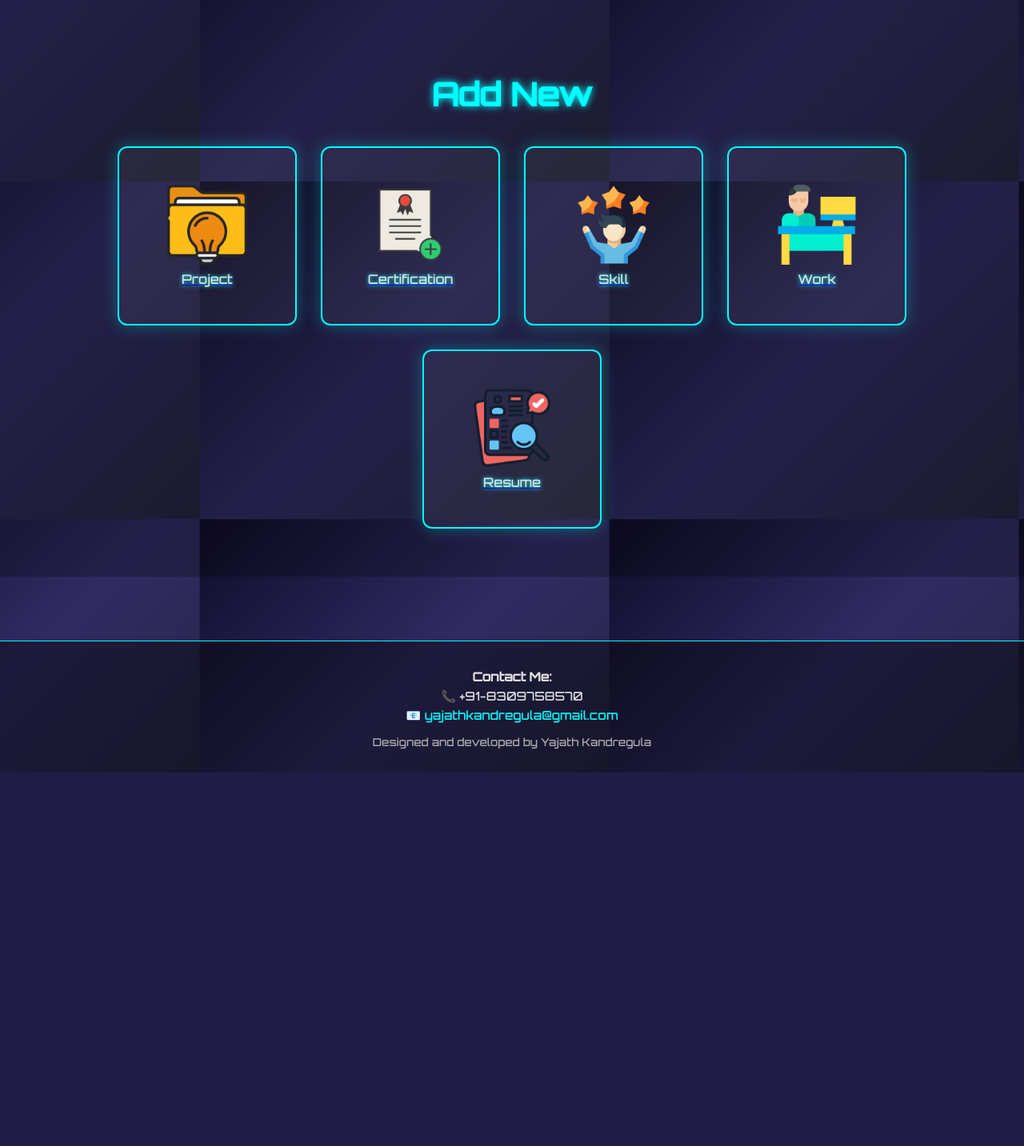
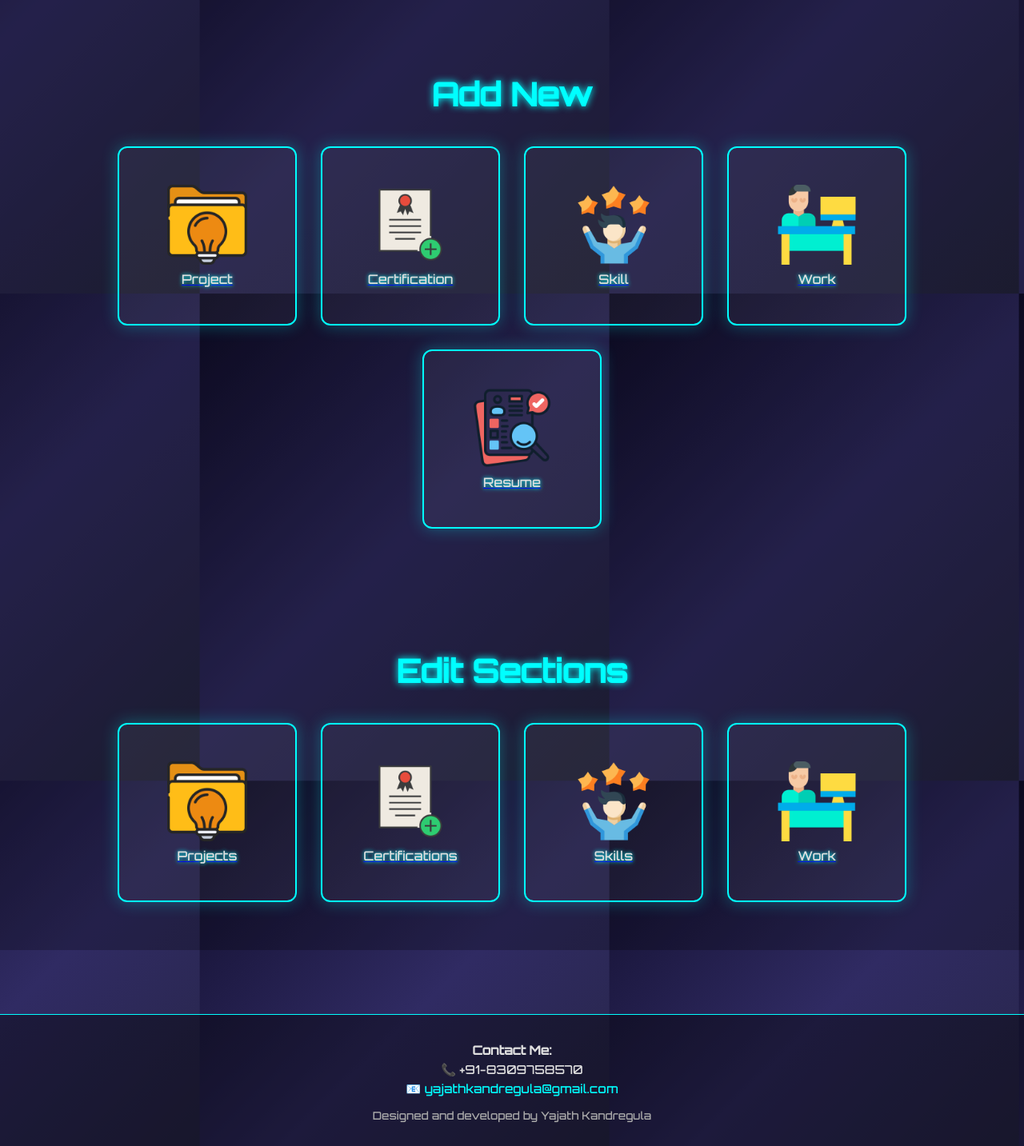
Before and after one commit to yajath003/Portfolio, a Flask app: page /creator in a window 1280 px wide. Shown: the part 90-1523 px from the top of the page at 80% size. Before the commit the page ends 1056 px from the top, so only its background shows below. Run offline with Flask 2, Linux system fonts and the light colour scheme; the visitor is signed in with stand-in values (Sample User, id 1); some libraries are stand-ins or nearby versions.

Commit message:
Update creator.html

```diff
--- a/templates/creator.html
+++ b/templates/creator.html
@@ -49,6 +49,15 @@
       <a href="{{url_for('self_app.resume_upload')}}"><div class="creator-card"><img src="/static/images/new_resume.png" alt="New Resume"><span>Resume</span></div></a>
     </div>
   </section>
+<section class="creator-section">
+    <h2>Edit Sections</h2>
+    <div class="creator-grid">
+        <a href="{{url_for('self_app.edit_projects')}}"><div class="creator-card"><img src="/static/images/new_project.png" alt="Edit Project" ><span>Projects</span></div></a>
+        <a href="{{url_for('self_app.edit_certifications')}}"><div class="creator-card"><img src="/static/images/new_certification.png" alt="Edit Certifications" ><span>Certifications</span></div></a>
+        <a href="{{url_for('self_app.edit_skills')}}"><div class="creator-card"><img src="/static/images/new_skill.png" alt="Edit Skills" ><span>Skills</span></div></a>
+        <a href="{{url_for('self_app.edit_works')}}"><div class="creator-card"><img src="/static/images/new_work.png" alt="Edit Work" ><span>Work</span></div></a>
+    </div>
+</section>
 <footer style="background: rgba(0, 0, 0, 0.4); padding: 30px 50px; color: #e0e0e0; text-align: center; font-size: 0.95rem; border-top: 1px solid #00ffff; margin-top: 80px;">
     <p style="margin: 5px 0;"><strong>Contact Me:</strong></p>
     <p style="margin: 5px 0;">📞 +91-8309758570</p>
```
